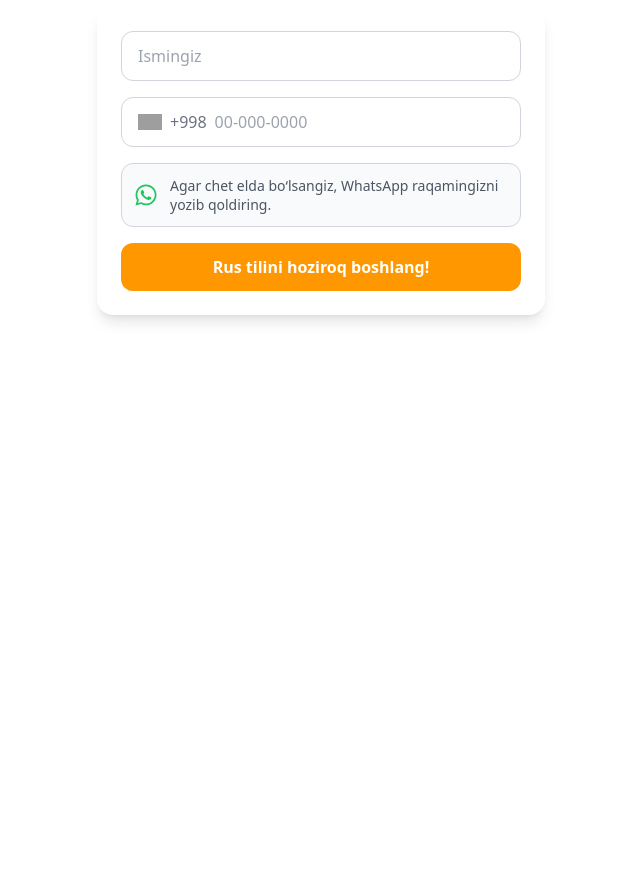
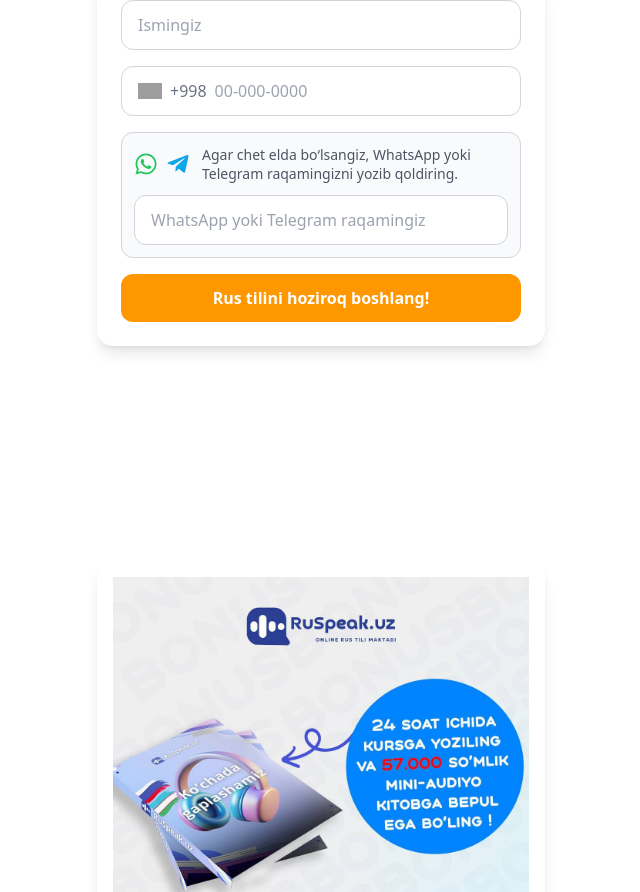
Before and after one commit to hojiakbarsobirov/ruspeak, a React (Vite) app: page / in a window 1280 px wide. Shown: the part 622-1514 px from the top of the page, without its empty margins (319-959 px from the left). Before the commit the page ends 1143 px from the top, so only its background shows below. Built offline with nearby package versions, Linux system fonts and the light colour scheme; grey boxes are pictures that could not be loaded.

Commit message:
update infoPage

```diff
--- a/src/App.jsx
+++ b/src/App.jsx
@@ -1,4 +1,5 @@
 import './App.css'
+import BonusPage from './components/BonusPage'
 import InfoPage from './components/InfoPage'
 import Navbar from './components/Navbar'
 
@@ -8,7 +9,7 @@ function App() {
     <>
     <Navbar/>
     <InfoPage/>
-    <div></div>
+    <BonusPage/>
     </>
   )
 }
--- /dev/null
+++ b/src/components/BonusPage.jsx
@@ -0,0 +1,15 @@
+import React from "react";
+
+const BonusPage = () => {
+  return (
+    <>
+      <section className="w-full min-h-auto bg-white flex flex-col justify-center items-center px-4 py-10">
+        <div className="w-full max-w-md bg-white rounded-2xl shadow-lg p-4 flex flex-col gap-4">
+          <img src="/bonus.jpg" alt="" />
+        </div>
+      </section>
+    </>
+  );
+};
+
+export default BonusPage;
--- a/src/components/InfoPage.jsx
+++ b/src/components/InfoPage.jsx
@@ -1,5 +1,5 @@
 import React from "react";
-import { FaWhatsapp } from "react-icons/fa";
+import { FaWhatsapp, FaTelegramPlane } from "react-icons/fa";
 
 const InfoPage = () => {
   return (
@@ -33,12 +33,26 @@ const InfoPage = () => {
           />
         </div>
 
-        {/* WhatsApp Info */}
-        <div className="border border-gray-300 rounded-xl p-3 flex items-center gap-3 bg-gray-50">
-          <FaWhatsapp className="text-green-500 text-2xl flex-shrink-0" />
-          <p className="text-sm text-gray-600 leading-snug">
-            Agar chet elda bo‘lsangiz, WhatsApp raqamingizni yozib qoldiring.
-          </p>
+        {/* WhatsApp & Telegram Info */}
+        <div className="border border-gray-300 rounded-xl p-3 flex flex-col gap-3 bg-gray-50">
+          {/* Icons and Text */}
+          <div className="flex items-center gap-3">
+            <div className="flex items-center gap-2 flex-shrink-0">
+              <FaWhatsapp className="text-green-500 text-2xl" />
+              <FaTelegramPlane className="text-sky-500 text-2xl" />
+            </div>
+            <p className="text-sm text-gray-600 leading-snug">
+              Agar chet elda bo‘lsangiz, WhatsApp yoki Telegram raqamingizni yozib
+              qoldiring.
+            </p>
+          </div>
+
+          {/* Extra phone input */}
+          <input
+            type="tel"
+            placeholder="WhatsApp yoki Telegram raqamingiz"
+            className="border border-gray-300 rounded-xl px-4 py-3 outline-none focus:border-sky-500 transition-all text-gray-700 bg-white"
+          />
         </div>
 
         {/* Button */}
```
Also changed, not shown: public/bonus.jpg (added).
